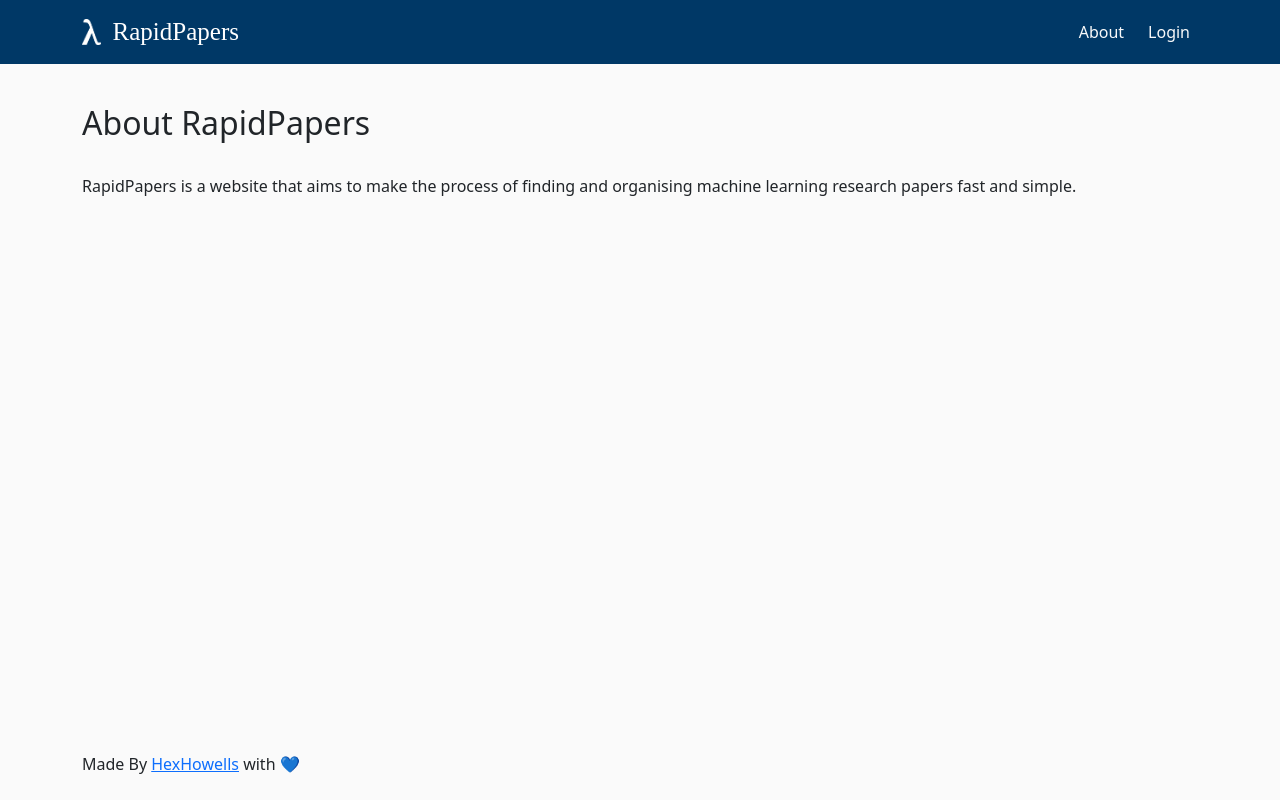
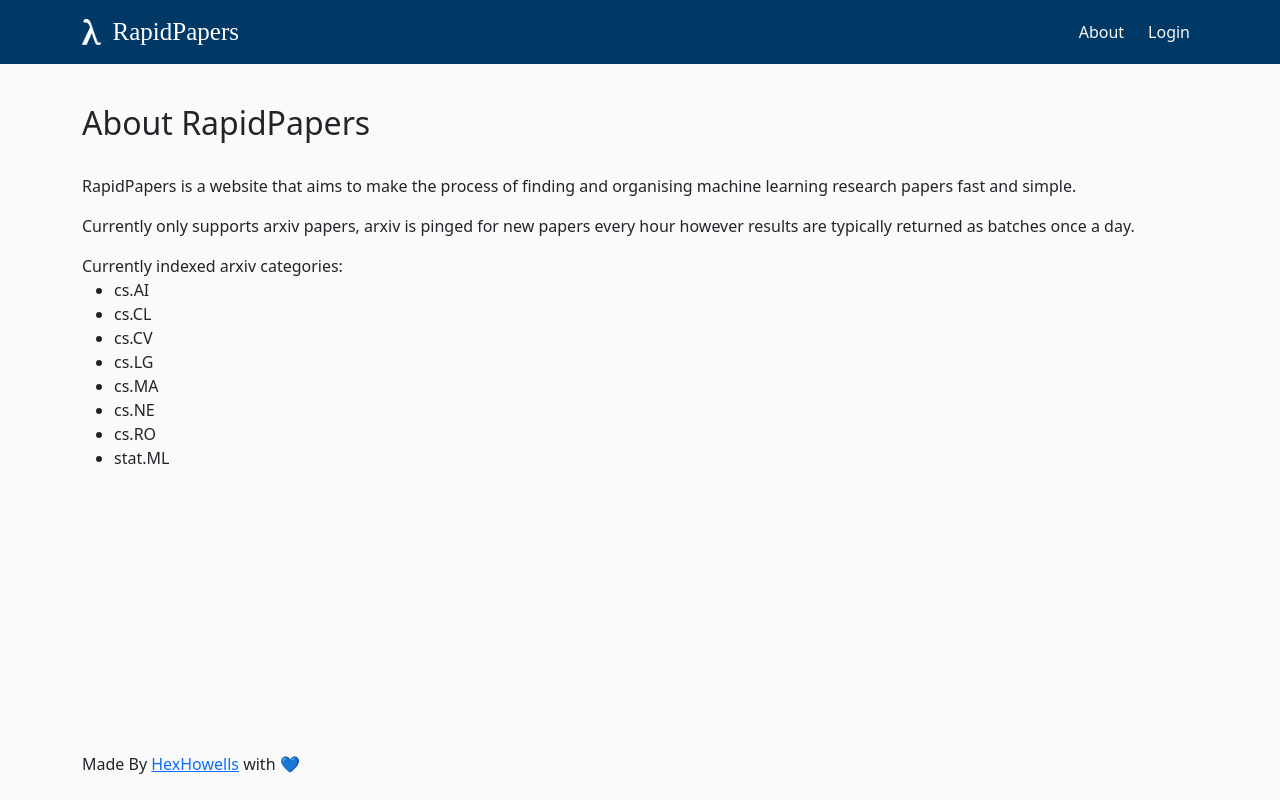
Before and after one commit to hexhowells/RapidPapers, a React (Create React App) app: page /about in a window 1280 px wide. Built offline with nearby package versions, Linux system fonts and the light colour scheme; no server answers; a web font is replaced by a local one.

Commit message:
Update about

```diff
--- a/src/pages/About.js
+++ b/src/pages/About.js
@@ -9,6 +9,23 @@ const About = () => {
 				RapidPapers is a website that aims to make the process of finding and organising machine learning
 				research papers fast and simple.
 			</p>
+			<p>
+				Currently only supports arxiv papers, arxiv is pinged for new papers every hour however results
+				are typically returned as batches once a day.
+			</p>
+			<p>
+				Currently indexed arxiv categories:
+				<ul>
+					<li>cs.AI</li>
+ 					<li>cs.CL</li>
+ 					<li>cs.CV</li>
+ 					<li>cs.LG</li>
+ 					<li>cs.MA</li>
+ 					<li>cs.NE</li>
+ 					<li>cs.RO</li>
+ 					<li>stat.ML</li>
+ 				</ul>
+			</p>
 		</div>
 		</>
 		);
```
